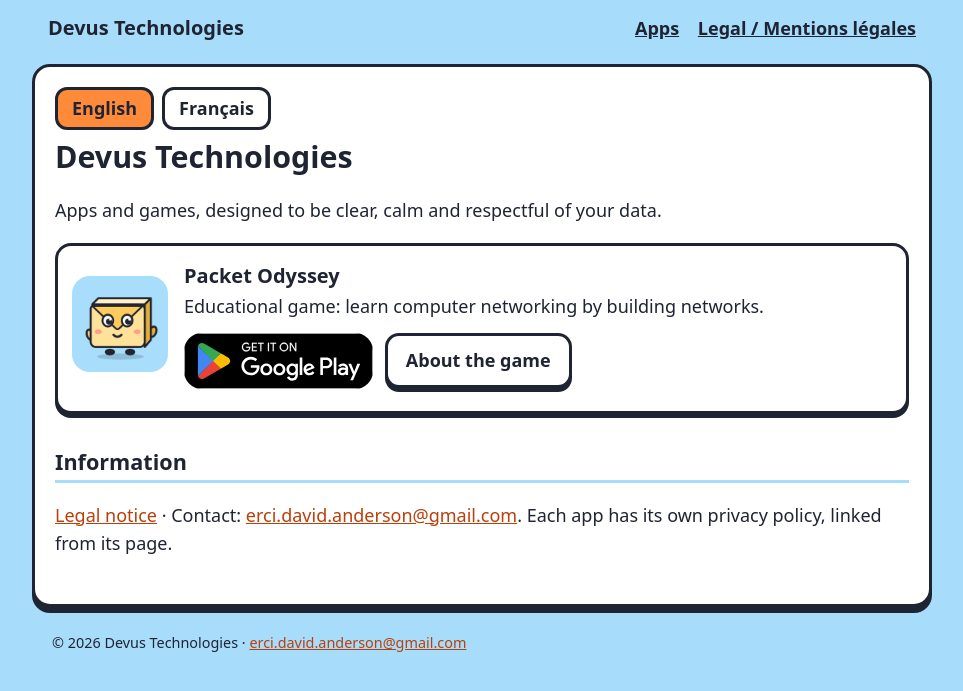
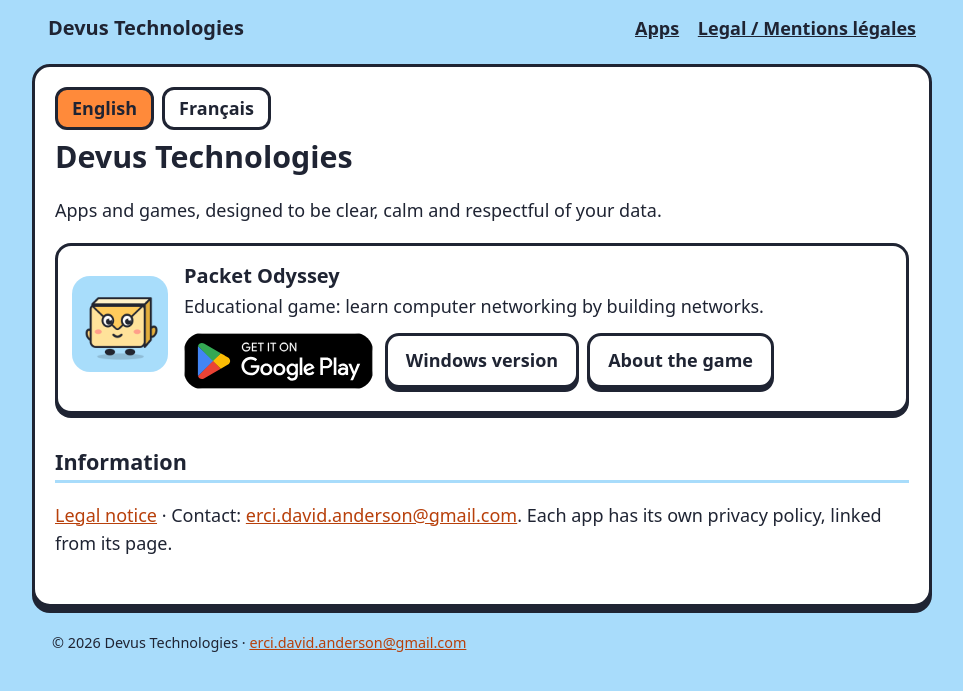
Before and after one commit to Devus-Technologies/devus-technologies.github.io, a Jekyll site: the page built from index.html, in a window 1280 px wide. Shown: the top 691 px of the page, without its empty margins (158-1121 px from the left). Built offline with Jekyll 4.4.1, drawn with Linux system fonts in a browser that asks for light colours.

Commit message:
Add Microsoft Store links for the Windows version (home card and game page)
Co-Authored-By: Claude Opus 5.5 <noreply@anthropic.com>

```diff
--- a/index.html
+++ b/index.html
@@ -21,8 +21,8 @@ description: Apps and games by Devus Technologies.
       <strong><a href="/packet-odyssey/">Packet Odyssey</a></strong>
       <span data-l="en">Educational game: learn computer networking by building networks.</span>
       <span data-l="fr">Jeu éducatif : apprends les réseaux informatiques en les construisant.</span>
-      <span class="links" data-l="en"><a class="play" href="https://play.google.com/store/apps/details?id=com.packetodyssey.app"><img src="/assets/packet-odyssey/GetItOnGooglePlay_Badge_Web_color_English.svg" alt="Get it on Google Play" width="189" height="56"></a><a class="btn alt" href="/packet-odyssey/">About the game</a></span>
-      <span class="links" data-l="fr"><a class="play" href="https://play.google.com/store/apps/details?id=com.packetodyssey.app"><img src="/assets/packet-odyssey/GetItOnGooglePlay_Badge_Web_color_French.svg" alt="Disponible sur Google Play" width="189" height="56"></a><a class="btn alt" href="/packet-odyssey/">Découvrir le jeu</a></span>
+      <span class="links" data-l="en"><a class="play" href="https://play.google.com/store/apps/details?id=com.packetodyssey.app"><img src="/assets/packet-odyssey/GetItOnGooglePlay_Badge_Web_color_English.svg" alt="Get it on Google Play" width="189" height="56"></a><a class="btn alt" href="https://apps.microsoft.com/detail/9N7D8H8HGLGM">Windows version</a><a class="btn alt" href="/packet-odyssey/">About the game</a></span>
+      <span class="links" data-l="fr"><a class="play" href="https://play.google.com/store/apps/details?id=com.packetodyssey.app"><img src="/assets/packet-odyssey/GetItOnGooglePlay_Badge_Web_color_French.svg" alt="Disponible sur Google Play" width="189" height="56"></a><a class="btn alt" href="https://apps.microsoft.com/detail/9N7D8H8HGLGM">Version Windows</a><a class="btn alt" href="/packet-odyssey/">Découvrir le jeu</a></span>
     </span>
   </div>
   <!-- Add one card per app: copy the block above (store link included), then create /<app>/ with its own
--- a/packet-odyssey/index.html
+++ b/packet-odyssey/index.html
@@ -12,6 +12,7 @@ description: Packet Odyssey is an educational game that teaches the basics of co
   address, then send a ping and watch Paquet, a friendly envelope, travel across your network, step by step.</p>
   <p class="hero"><img src="/assets/packet-odyssey/feature-graphic-en.png" alt="Packet Odyssey" width="1024" height="500"></p>
   <p class="store"><a class="play" href="https://play.google.com/store/apps/details?id=com.packetodyssey.app"><img src="/assets/packet-odyssey/GetItOnGooglePlay_Badge_Web_color_English.svg" alt="Get it on Google Play" width="216" height="64"></a> <span class="note">Free, for Android phones and tablets.</span></p>
+  <p class="store"><a class="btn" href="https://apps.microsoft.com/detail/9N7D8H8HGLGM">Microsoft Store</a> <span class="note">Windows PC: paid once, everything unlocked, no ads.</span></p>
   <p><a class="btn alt" href="/packet-odyssey/privacy/">Privacy policy</a> <a class="btn alt" href="/packet-odyssey/terms/">Terms of use</a> <a class="btn alt" href="mailto:erci.david.anderson@gmail.com">Contact and support</a></p>
   <p><strong>Teachers:</strong> follow a class playing the Windows version with classroom mode. <a href="/packet-odyssey/teachers/">Teacher's guide</a></p>
 
@@ -56,6 +57,7 @@ description: Packet Odyssey is an educational game that teaches the basics of co
   amicale, traverser ton réseau pas à pas.</p>
   <p class="hero"><img src="/assets/packet-odyssey/feature-graphic-fr.png" alt="Packet Odyssey" width="1024" height="500"></p>
   <p class="store"><a class="play" href="https://play.google.com/store/apps/details?id=com.packetodyssey.app"><img src="/assets/packet-odyssey/GetItOnGooglePlay_Badge_Web_color_French.svg" alt="Disponible sur Google Play" width="216" height="64"></a> <span class="note">Gratuit, pour téléphones et tablettes Android.</span></p>
+  <p class="store"><a class="btn" href="https://apps.microsoft.com/detail/9N7D8H8HGLGM">Microsoft Store</a> <span class="note">PC Windows : payant une fois, tout débloqué, sans publicité.</span></p>
   <p><a class="btn alt" href="/packet-odyssey/privacy/#fr">Politique de confidentialité</a> <a class="btn alt" href="/packet-odyssey/terms/">Conditions d'utilisation</a> <a class="btn alt" href="mailto:erci.david.anderson@gmail.com">Contact et assistance</a></p>
   <p><strong>Enseignant ?</strong> Suis une classe qui joue à la version Windows avec le mode classe. <a href="/packet-odyssey/teachers/#fr">Guide enseignant</a></p>
 
```
